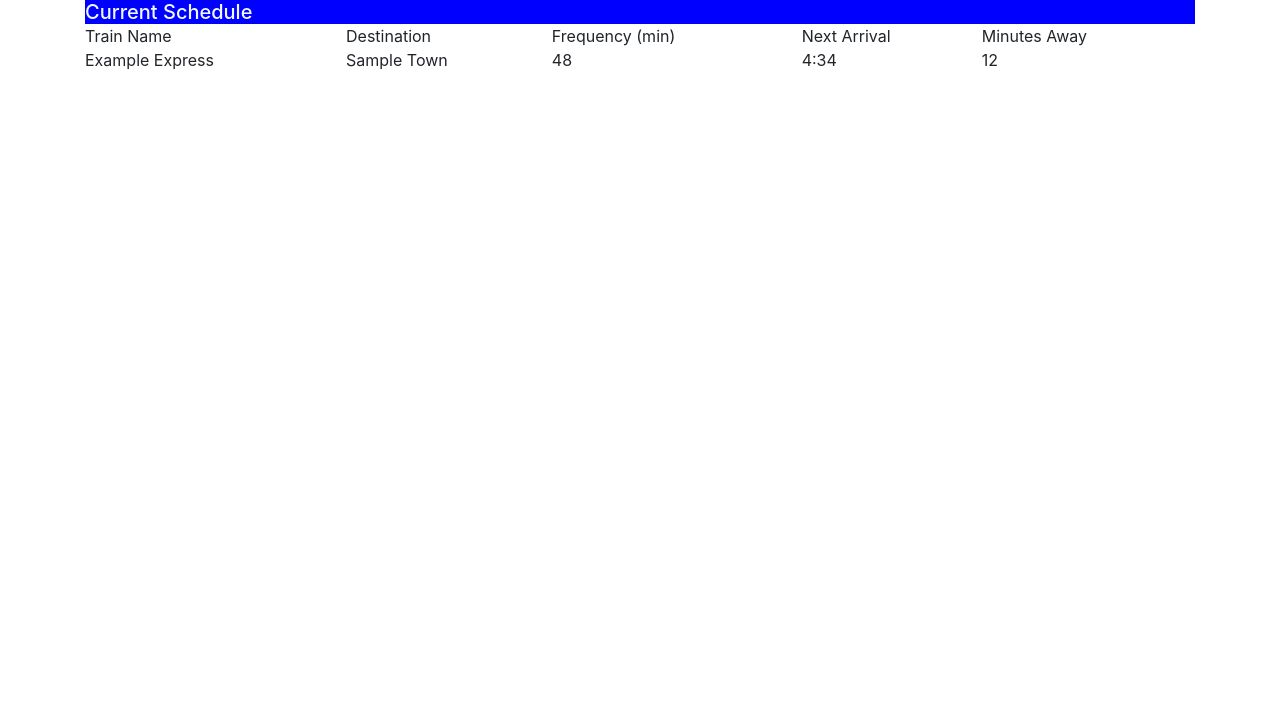
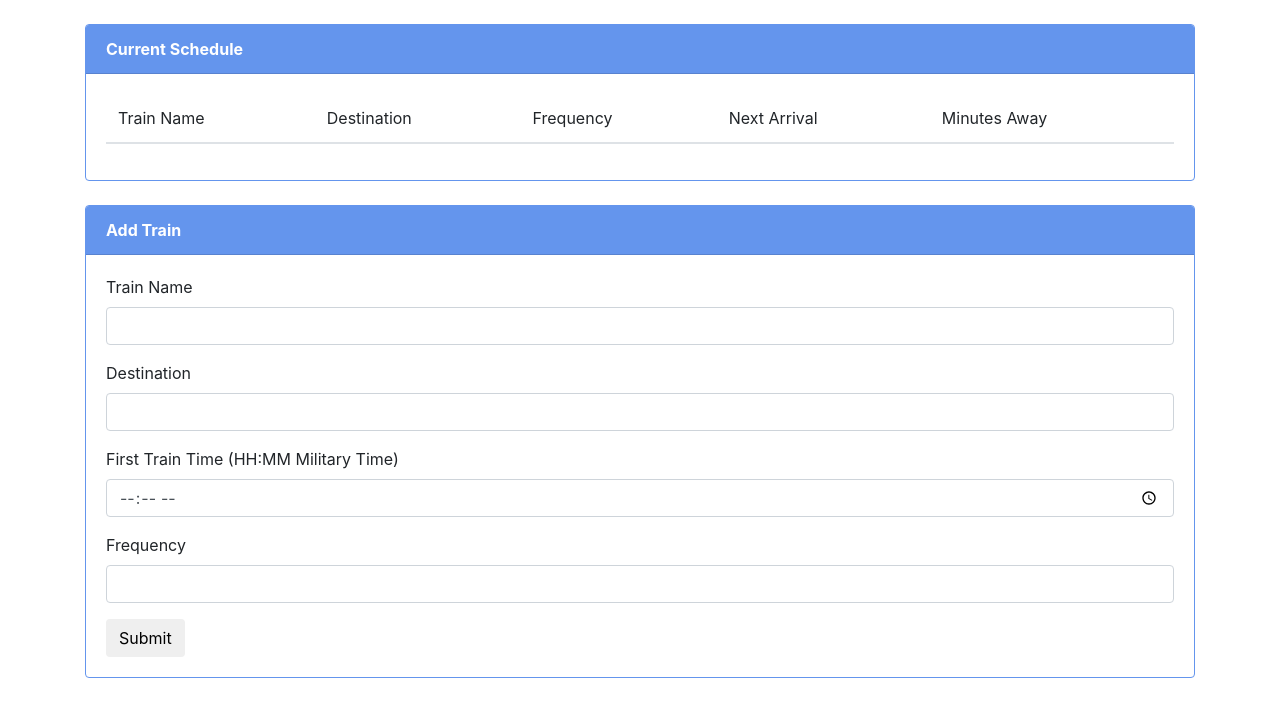
Before and after one commit to AndrewEHarding/Firebase-Train-Scedule, a plain HTML site: page index.html in a window 1280 px wide. Drawn offline with nearby package versions, Linux system fonts and the light colour scheme.

Commit message:
wireframe set

```diff
--- a/assets/css/styles.css
+++ b/assets/css/styles.css
@@ -1,10 +1,12 @@
-table {
-    width: 100%;
+.card-header {
+    background-color: cornflowerblue;
+    color: white;
 }
 
-h5 {
-    margin: 0;
-    color: aliceblue;
-    background-color: blue;
+.table th {
+    border-top: 0;
+}
 
+.card {
+    border: 1px solid cornflowerblue;
 }
--- a/assets/js/scripts.js
+++ b/assets/js/scripts.js
@@ -0,0 +1,17 @@
+$(document).ready(function () {
+
+    // Initialize Firebase
+    var config = {
+        apiKey: "AIzaSyDFgBWGDyvkawLynJrHd31vJduEquiWkrM",
+        authDomain: "fir-train-schedule-8cb67.firebaseapp.com",
+        databaseURL: "https://fir-train-schedule-8cb67.firebaseio.com",
+        projectId: "fir-train-schedule-8cb67",
+        storageBucket: "",
+        messagingSenderId: "63408800098"
+    };
+    firebase.initializeApp(config);
+
+    var database = firebase.database();
+
+
+});//end of .ready function
--- a/index.html
+++ b/index.html
@@ -11,31 +11,80 @@
         crossorigin="anonymous">
     <link rel="stylesheet" type="text/css" media="screen" href="./assets/css/styles.css" />
     <script src="https://code.jquery.com/jquery-3.3.1.js" integrity="sha256-2Kok7MbOyxpgUVvAk/HJ2jigOSYS2auK4Pfzbm7uH60=" crossorigin="anonymous"></script>
+    <script src="https://www.gstatic.com/firebasejs/5.3.0/firebase.js"></script>
     <script src="./assets/js/scripts.js"></script>
 </head>
 
 <body>
+
     <div class="container">
 
-        <table>
-            <h5>Current Schedule</h5>
-            <tr>
-                <th>Train Name</th>
-                <th>Destination</th>
-                <th>Frequency (min)</th>
-                <th>Next Arrival</th>
-                <th>Minutes Away</th>
-            </tr>
-            <tr>
-                <td>Example Express</td>
-                <td>Sample Town</td>
-                <td>48</td>
-                <td>4:34</td>
-                <td>12</td>
-            </tr>
-        </table>
+        <div class="row">
+            <div class="col-lg-12">
+                <br>
+                <div class="card">
+                    <div class="card-header">
+                        <strong>Current Schedule</strong>
+                    </div>
+                    <div class="card-body">
+                        <table class="table table-striped">
+                            <thead>
+                                <tr>
+                                    <th scope="col">Train Name</th>
+                                    <th scope="col">Destination</th>
+                                    <th scope="col">Frequency</th>
+                                    <th scope="col">Next Arrival</th>
+                                    <th scope="col">Minutes Away</th>
+                                </tr>
+                            </thead>
+                            <!-- =====TABLE BODY===== -->
+                            <tbody id="table-body">
+                            </tbody>
+                        </table>
 
-    </div>
+                    </div>
+                </div>
+            </div>
+        </div>
+
+        <div class="row">
+            <div class="col-lg-12">
+                <br>
+                <div class="card">
+                    <div class="card-header">
+                        <strong>Add Train</strong>
+                    </div>
+                    <div class="card-body">
+                        <form role="form">
+                            <!-- =====TRAIN NAME===== -->
+                            <div class="form-group">
+                                <label for="name">Train Name</label>
+                                <input type="text" class="form-control" id="name">
+                            </div>
+                            <!-- =====DESTINATION===== -->
+                            <div class="form-group">
+                                <label for="destination">Destination</label>
+                                <input type="text" class="form-control" id="destination">
+                            </div>
+                            <!-- =====TIME===== -->
+                            <div class="form-group">
+                                <label for="time">First Train Time (HH:MM Military Time)</label>
+                                <input type="time" class="form-control" id="time">
+                            </div>
+                            <!-- =====FREQUENCY=====  -->
+                            <div class="form-group">
+                                <label for="rate">Frequency</label>
+                                <input type="number" class="form-control" id="rate">
+                            </div>
+                            <!-- =====SUBMIT===== -->
+                            <button type="submit" class="btn btn-default" id="submit">
+                                Submit
+                            </button>
+                        </form>
+                    </div>
+                </div>
+            </div>
+        </div>
 
 </body>
 
```
